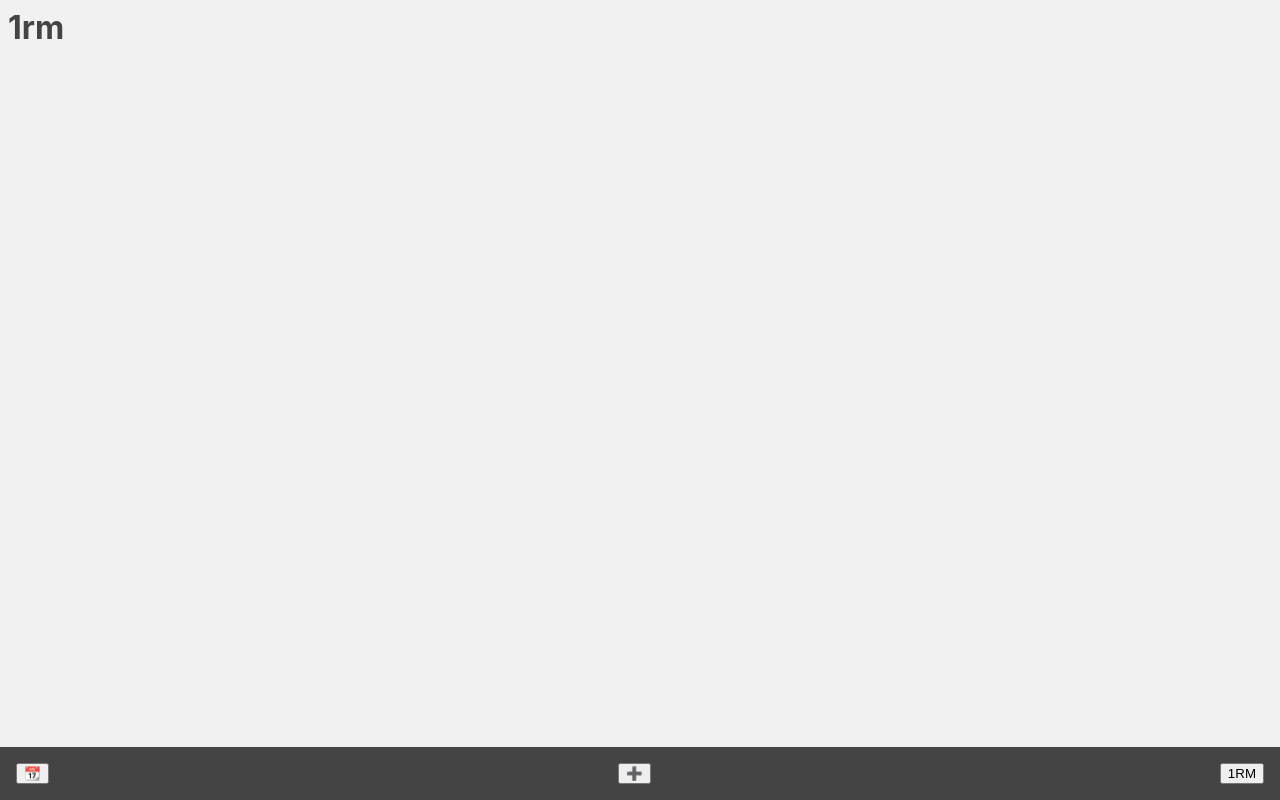
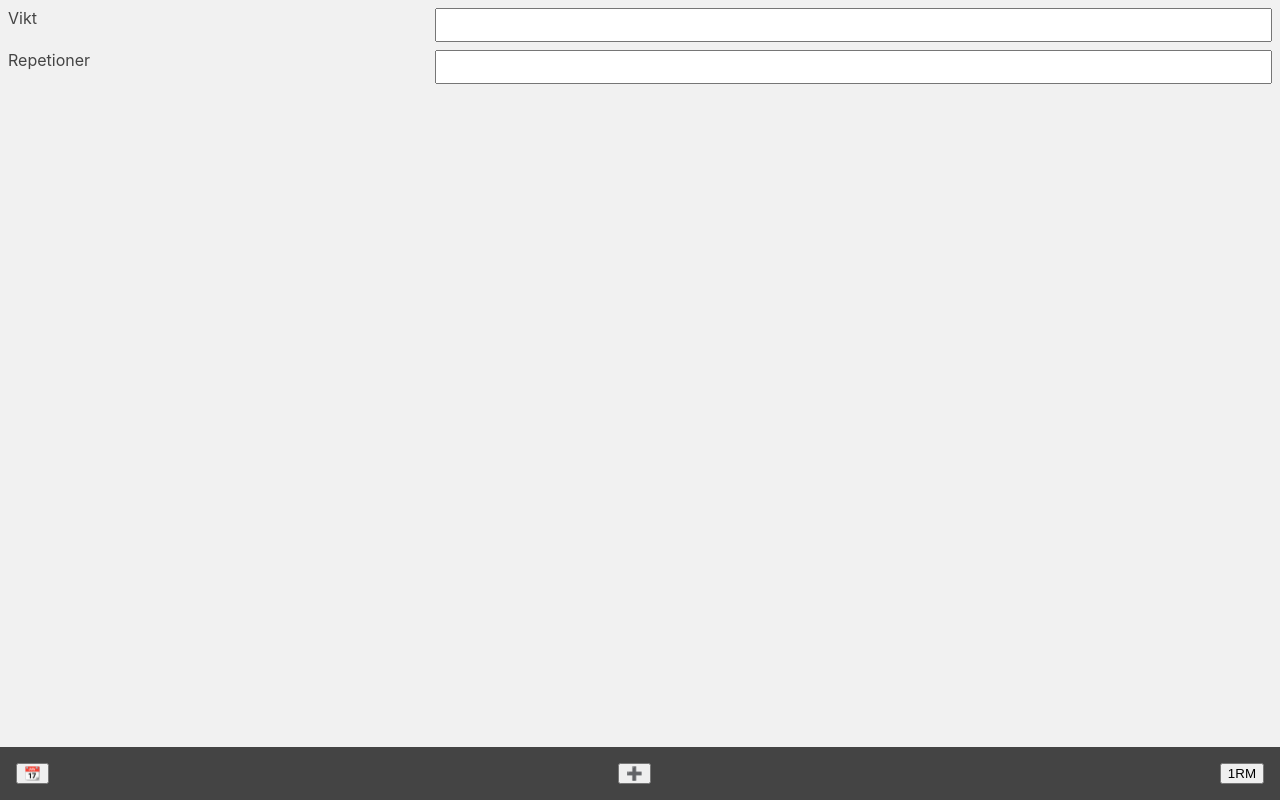
Before and after one commit to madr/urban-enigma, a React (Vite) app: page / in a window 1280 px wide. Both pictures are taken after a click on the button "1RM". Built offline with nearby package versions, Linux system fonts and the light colour scheme.

Commit message:
Add 1rm calculator

```diff
--- a/sass/layout/_forms.scss
+++ b/sass/layout/_forms.scss
@@ -11,6 +11,12 @@
 
   button {
     font-size: 1.5rem;
+  }
+
+  output {
+    font-size: 2.5rem;
+    line-height: 3;
+    text-align: center;
   }
 
   @media (min-width: 500px) {
@@ -31,5 +37,9 @@
       grid-column: 2;
       text-align: right;
     }
+
+    output {
+      grid-column: 1 / 3;
+    }
   }
 }
--- /dev/null
+++ b/src/components/1rm.jsx
@@ -0,0 +1,36 @@
+import React from 'react'
+import OneRm from '../helpers/1rm'
+
+export default _props => {
+  const calculate = (e) => {
+    const [ weight, reps, output ] = e.target.form
+    const orm = OneRm(weight.valueAsNumber, reps.valueAsNumber)
+    output.value = `${Math.round(orm)}kg`
+  }
+  return (
+    <form
+      className="form"
+      onInput={calculate}
+      method="post"
+      action=""
+    >
+      <label htmlFor="weight">Vikt</label>
+      <input
+        id="weight"
+        type="number"
+        min="2.5"
+        max="300"
+        step="2.5"
+      />
+      <label htmlFor="reps">Repetioner</label>
+      <input
+        id="reps"
+        type="number"
+        min="1"
+        max="50"
+        step="1"
+      />
+      <output id="1rm" htmlFor="weight reps" />
+    </form>
+  )
+}
--- a/src/components/frontcontroller.jsx
+++ b/src/components/frontcontroller.jsx
@@ -1,6 +1,7 @@
 import React from 'react'
 import SetForm from '../containers/set-form'
 import SetList from '../containers/set-list'
+import OneRepMax from '../components/1rm'
 
 export default props => {
   const {
@@ -15,7 +16,7 @@ export default props => {
         </React.Fragment>
       )}
       {currentView === '1rm' && (
-        <h1>1rm</h1>
+        <OneRepMax />
       )}
       {currentView === 'history' && (
         <h1>logg</h1>
--- /dev/null
+++ b/src/helpers/1rm.js
@@ -0,0 +1,2 @@
+// Epleys formula for 1rm
+export default (weight, reps) => weight + weight * (reps / 30)
```
Also changed, not shown: 25 other files (tests, documents, lock files or other folders).
